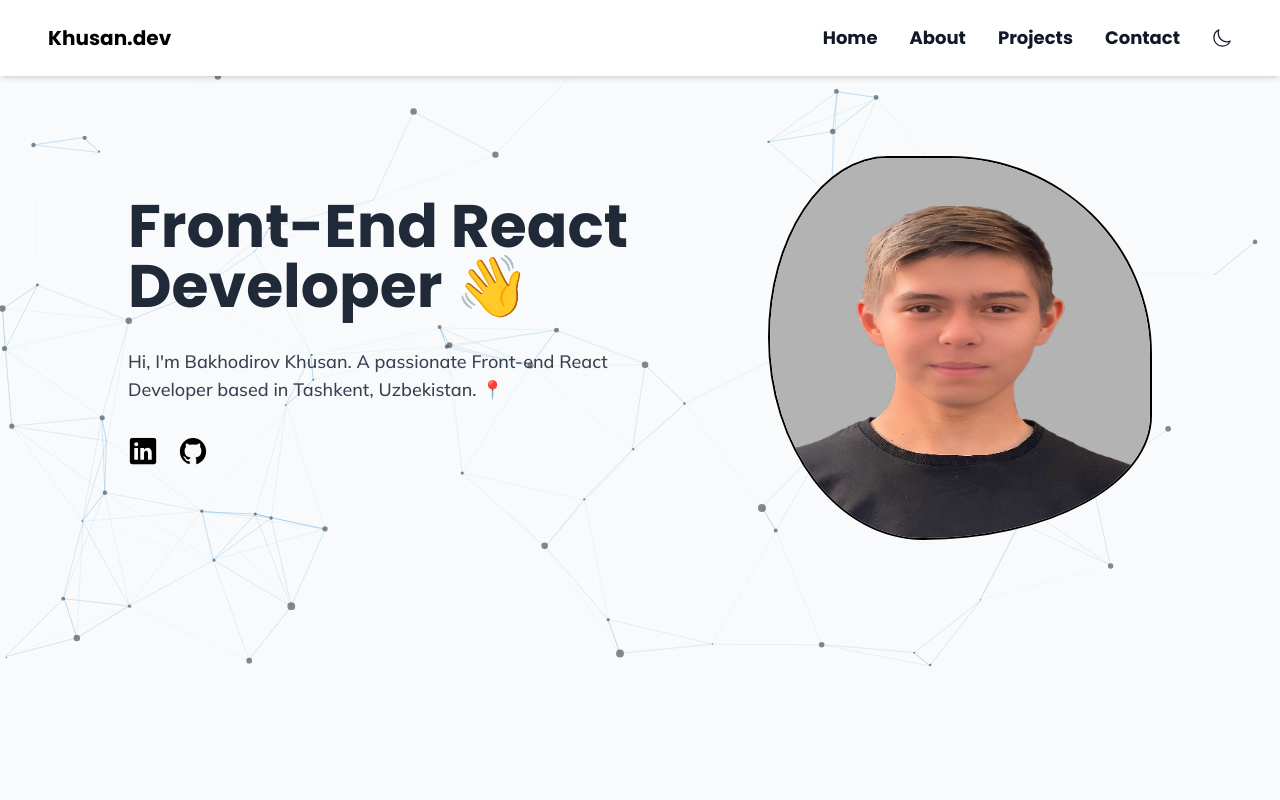
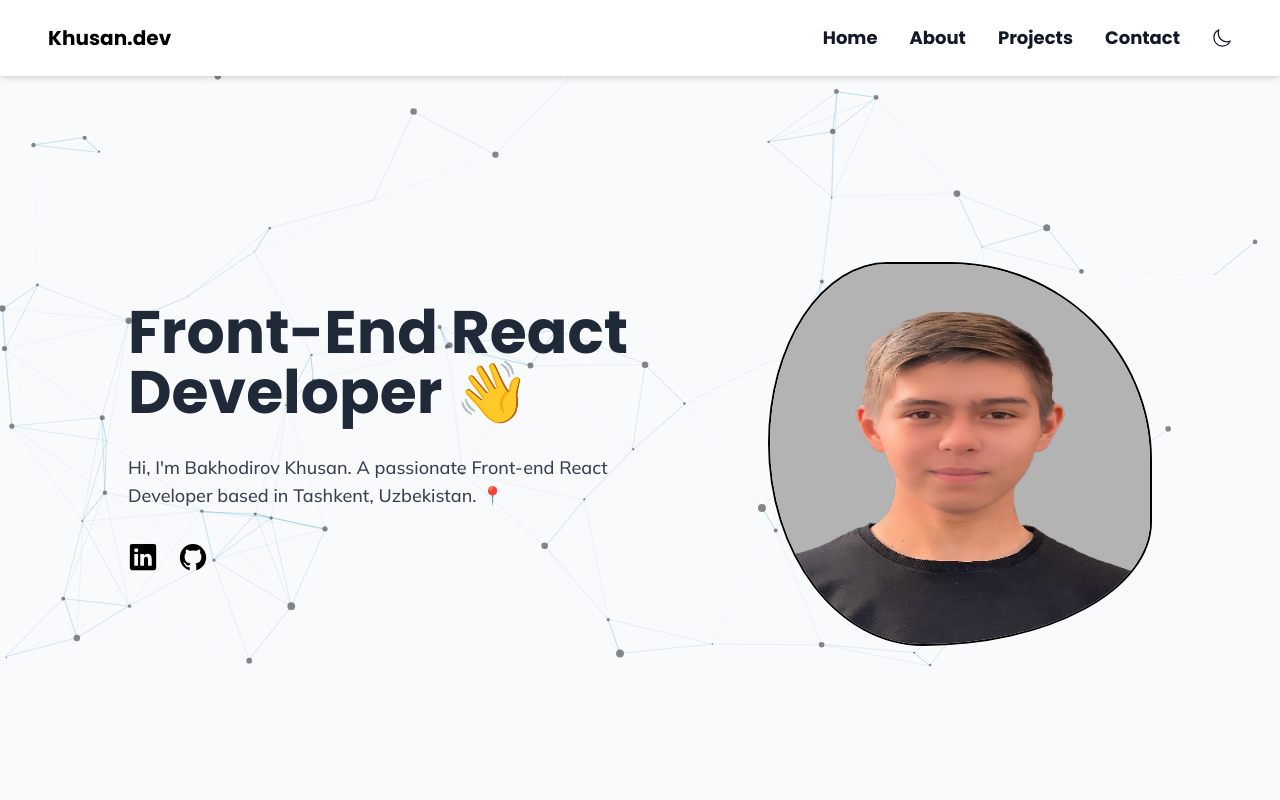
Before and after one commit to khusan2006/my-portfolio, a website: page dist/index.html in a window 1280 px wide. Shown: the top 800 px of the page. Drawn offline with nearby package versions, Linux system fonts and the light colour scheme.

Commit message:
made responsive for extra large devices

```diff
--- a/dist/index.html
+++ b/dist/index.html
@@ -76,9 +76,9 @@
 
   <main>
     <!-- Hero section -->
-    <section id="hero-section" class="bg-gray-50 dark:bg-gray-900 dark:text-white pt-20 pb-12 h-[calc(100vh-76px)] relative overflow-x-hidden overflow-y-hidden">
+    <section id="hero-section" class="lg:flex lg:items-center bg-gray-50 dark:bg-gray-900 dark:text-white pt-20 pb-12 h-[calc(100vh-76px)] relative overflow-x-hidden overflow-y-hidden">
       <div id="particles-js" class="hidden md:block absolute w-screen h-5/6 top-0 left-0"></div>
-      <div class="w-full sm:max-w-3xl md:max-w-4xl lg:max-w-5xl mx-auto flex  lg:flex-row flex-col-reverse">
+      <div class="w-full sm:max-w-3xl md:max-w-4xl lg:max-w-5xl mx-auto flex lg:flex-row flex-col-reverse">
         <div class="z-10 flex flex-col flex-1 text-center lg:text-start sm:w-4/5 w-5/6 lg:w-full mx-auto">
           <h1 class="text-4xl  sm:text-6xl text-gray-800 dark:text-white font-bold mb-8 pt-10 ">
             Front-End React Developer &#128075
```
Also changed, not shown: dist/css/output.css.
